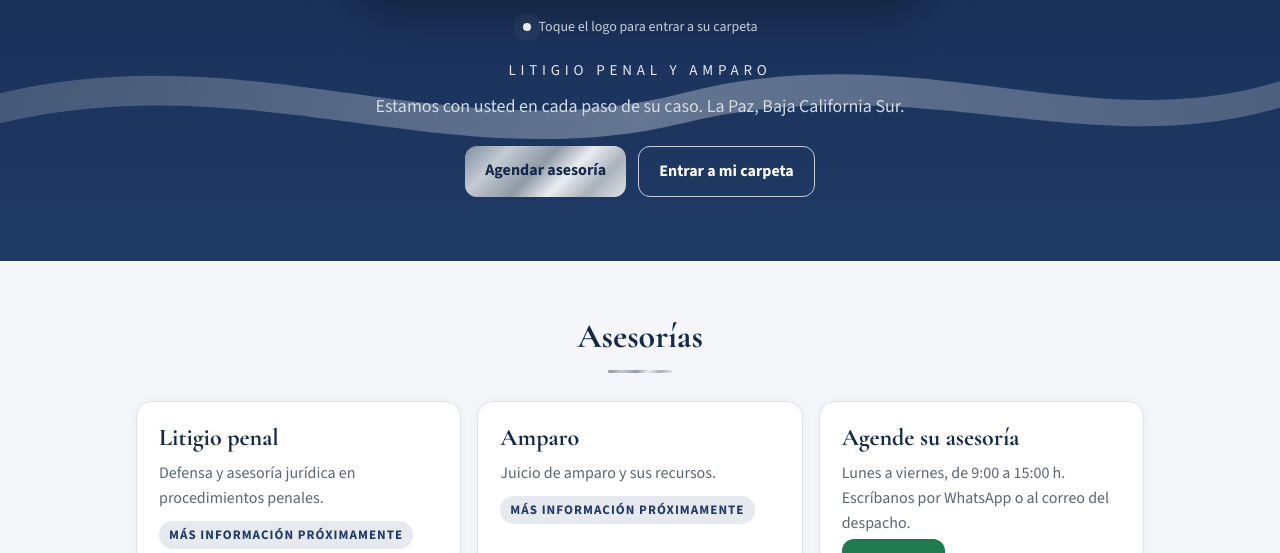
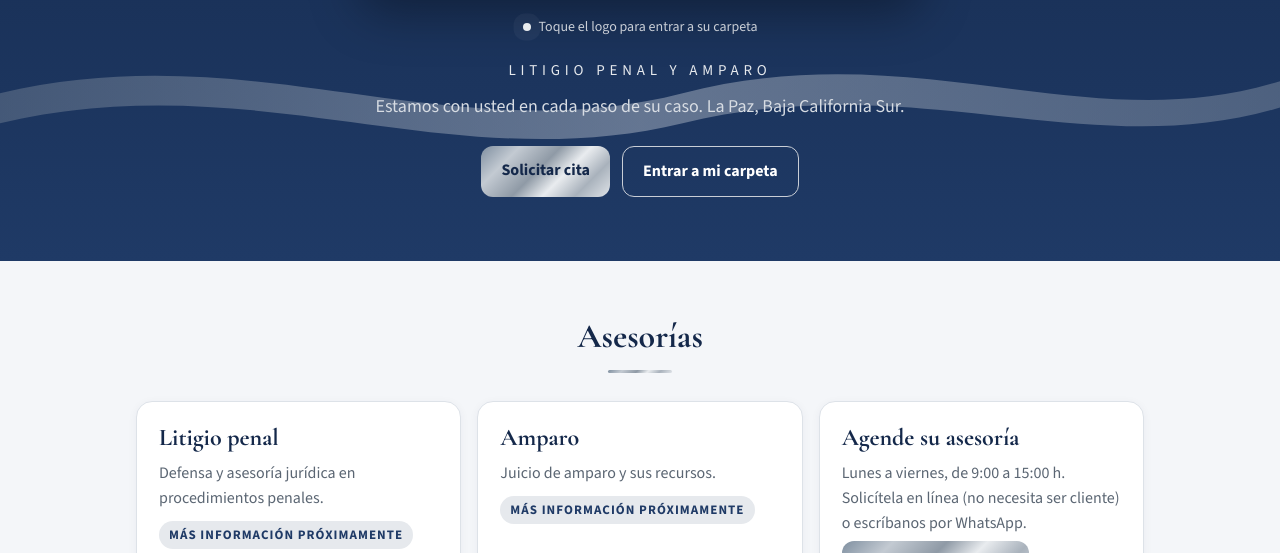
Before and after one commit to firmalegalhi2026/firmalegalhi2026.github.io, a plain HTML site: page index.html in a window 1280 px wide. Shown: the part 399-952 px from the top of the page. Drawn offline with nearby package versions, Linux system fonts and the light colour scheme.

Commit message:
Add files via upload

```diff
--- a/index.html
+++ b/index.html
@@ -117,7 +117,7 @@
     <div class="leyenda">Litigio Penal y Amparo</div>
     <p class="sub">Estamos con usted en cada paso de su caso. La Paz, Baja California Sur.</p>
     <div class="acciones">
-      <a class="btn plata" href="#contacto">Agendar asesoría</a>
+      <a class="btn plata" href="portal.html">Solicitar cita</a>
       <a class="btn borde" href="portal.html">Entrar a mi carpeta</a>
     </div>
   </div>
@@ -129,7 +129,7 @@
     <div class="grid">
       <div class="card"><h3>Litigio penal</h3><p>Defensa y asesoría jurídica en procedimientos penales.</p><span class="pronto">Más información próximamente</span></div>
       <div class="card"><h3>Amparo</h3><p>Juicio de amparo y sus recursos.</p><span class="pronto">Más información próximamente</span></div>
-      <div class="card"><h3>Agende su asesoría</h3><p>Lunes a viernes, de 9:00 a 15:00 h. Escríbanos por WhatsApp o al correo del despacho.</p><a class="wa" href="https://wa.me/526121538858" target="_blank" rel="noopener">WhatsApp</a></div>
+      <div class="card"><h3>Agende su asesoría</h3><p>Lunes a viernes, de 9:00 a 15:00 h. Solicítela en línea (no necesita ser cliente) o escríbanos por WhatsApp.</p><a class="btn plata" href="portal.html" style="margin:6px 6px 0 0">Solicitar cita en línea</a><a class="wa" href="https://wa.me/526121538858" target="_blank" rel="noopener">WhatsApp</a></div>
     </div>
   </div>
 </section>
```
